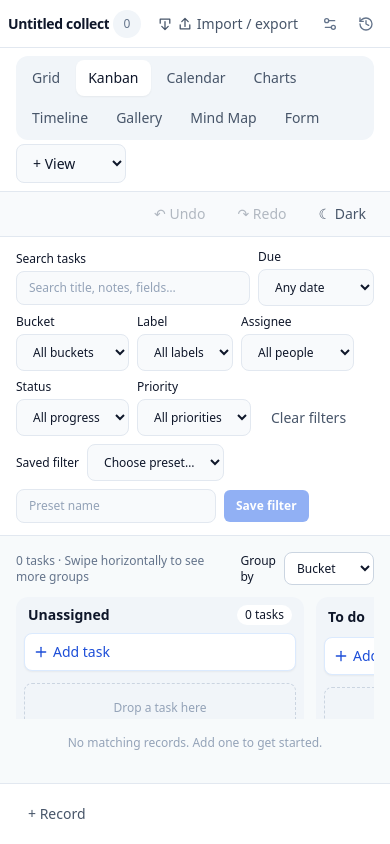
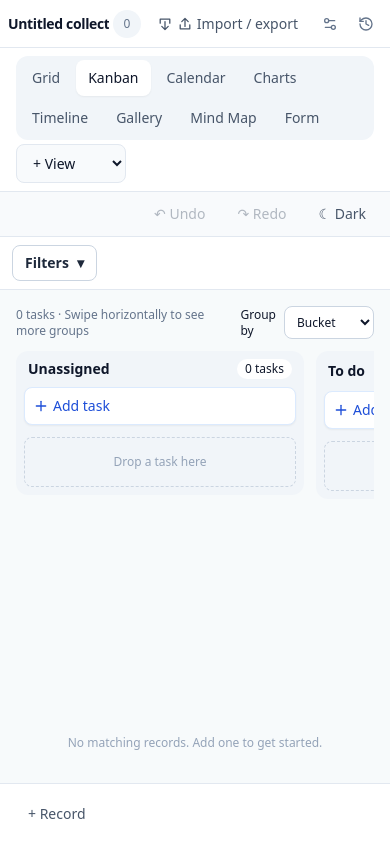
Before and after one commit to eddyvn98/collection-planner, a React (Vite) app: page / in a window 390 px wide. Built offline with nearby package versions, Linux system fonts and the light colour scheme.

Commit message:
fix(mobile): collapse task filters by default and show active-filter count

```diff
--- a/src/renderers/CollectionTaskFilterBar.tsx
+++ b/src/renderers/CollectionTaskFilterBar.tsx
@@ -1,6 +1,6 @@
 import { useState } from "react";
 import type { CollectionBlockPayload } from "../collections/model";
-import { EMPTY_TASK_FILTERS, deleteTaskFilterPreset, saveTaskFilterPreset,
+import { EMPTY_TASK_FILTERS, countActiveTaskFilters, deleteTaskFilterPreset, saveTaskFilterPreset,
   type TaskDueFilter, type TaskFilterState } from "../collections/collectionPlannerFilters";
 import { inputClass, btnClass } from "./CollectionFieldEditor";
 interface Props {
@@ -11,6 +11,8 @@ interface Props {
 export function CollectionTaskFilterBar({data,value,readOnly,onChange,onDataChange}:Props) {
   const [presetName,setPresetName]=useState("");
   const [selected,setSelected]=useState("");
+  const [expanded,setExpanded]=useState(false);
+  const count=countActiveTaskFilters(value);
   const set=<K extends keyof TaskFilterState>(key:K, val:TaskFilterState[K]) =>
     onChange({...value,[key]:val});
   const bucket=data.fields.find(f=>f.type==="select" && /^bucket$/i.test(f.name.trim()));
@@ -24,7 +26,14 @@ export function CollectionTaskFilterBar({data,value,readOnly,onChange,onDataChan
     setPresetName("");
   };
   return <section aria-label="Task filters" data-testid="planner-filter-bar"
-    className="shrink-0 space-y-2 border-b border-slate-200 bg-white px-4 py-3 dark:border-slate-700 dark:bg-slate-950">
+    className="shrink-0 border-b border-slate-200 bg-white px-3 py-2 dark:border-slate-700 dark:bg-slate-950">
+    <button type="button" aria-label="Toggle task filters" aria-expanded={expanded}
+      aria-controls="planner-task-filter-fields" onClick={()=>setExpanded(open=>!open)}
+      className="flex min-h-9 items-center gap-2 rounded-lg border border-slate-300 px-3 py-1.5 text-sm font-semibold text-slate-800 focus-visible:ring-2 focus-visible:ring-blue-500 dark:border-slate-600 dark:bg-slate-800 dark:text-slate-100 sm:hidden">
+      Filters {count>0&&<span aria-label={count+" active filters"} className="rounded-full bg-blue-600 px-2 py-0.5 text-xs text-white">{count}</span>}
+      <span aria-hidden="true">{expanded?"▴":"▾"}</span>
+    </button>
+    <div id="planner-task-filter-fields" className={(expanded?"mt-2 block":"hidden")+" space-y-2 sm:mt-0 sm:block"}>
     <div className="flex flex-wrap items-center gap-2">
       <label className="min-w-44 flex-1 text-xs">Search tasks
         <input aria-label="Filter task keyword" className={control+" mt-1 w-full"} placeholder="Search title, notes, fields…"
@@ -52,7 +61,7 @@ export function CollectionTaskFilterBar({data,value,readOnly,onChange,onDataChan
           onChange={e=>set("assignee",e.target.value)}>
           <option value="">All people</option><option value="__unassigned__">Unassigned</option>{(data.people??[]).map(p=><option value={p.id} key={p.id}>{p.name}</option>)}
         </select></label>
-      <label className="text-xs">Status
+      <label className="text-xs">Progress
         <select aria-label="Filter progress" className={control+" mt-1 block"} value={value.progress??""}
           onChange={e=>set("progress",e.target.value)}>
           <option value="">All progress</option><option value="not_started">Not started</option>
@@ -85,5 +94,6 @@ export function CollectionTaskFilterBar({data,value,readOnly,onChange,onDataChan
             !presets.some(p=>p.name.toLowerCase()===presetName.trim().toLowerCase())}>Save filter</button>
       </form>}
     </div>
+    </div>
   </section>;
 }
```
